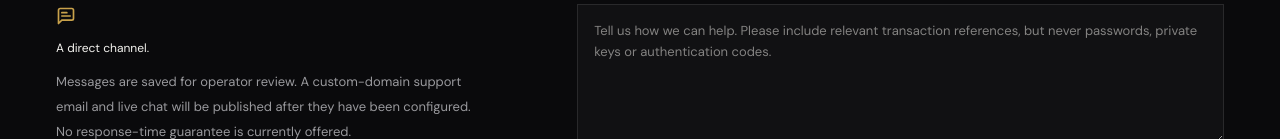
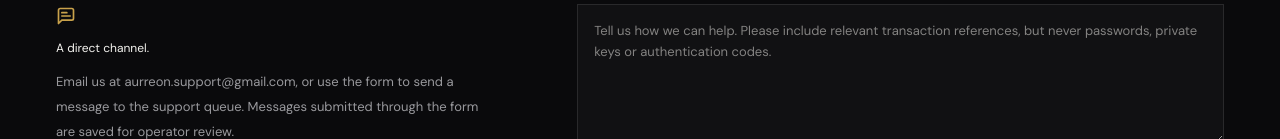
Before and after one commit to XenPluff/CryptoInvest, a Next.js app: page /support in a window 1280 px wide. Shown: the part 813-952 px from the top of the page. Built offline with nearby package versions, Linux system fonts and the light colour scheme.

Commit message:
Set AUREON public support email

```diff
--- a/app/support/page.tsx
+++ b/app/support/page.tsx
@@ -3,6 +3,7 @@ import Link from "next/link";
 import { ShieldCheck, MessageSquareText } from "lucide-react";
 import { PublicShell, PageIntro } from "@/components/public/PublicShell";
 import { ContactForm } from "@/components/public/ContactForm";
+import { SUPPORT_EMAIL, SUPPORT_EMAIL_URL } from "@/lib/contact";
 export const metadata: Metadata = {
   title: "Support",
   description:
@@ -34,9 +35,10 @@ export default function SupportPage() {
             <MessageSquareText color="var(--gold)" size={20} />
             <strong>A direct channel.</strong>
             <p>
-              Messages are saved for operator review. A custom-domain support
-              email and live chat will be published after they have been
-              configured. No response-time guarantee is currently offered.
+              Email us at{" "}
+              <a href={SUPPORT_EMAIL_URL}>{SUPPORT_EMAIL}</a>, or use the form
+              to send a message to the support queue. Messages submitted through
+              the form are saved for operator review.
             </p>
           </div>
           <div className="public-contact-note">
--- a/components/SiteFooter.tsx
+++ b/components/SiteFooter.tsx
@@ -3,6 +3,7 @@ import Link from "next/link";
 import { useTranslation } from "@/lib/i18n";
 import { ArrowUpRight } from "lucide-react";
 import { AureonMark } from "./SiteHeader";
+import { SUPPORT_EMAIL, SUPPORT_EMAIL_URL } from "@/lib/contact";
 export default function SiteFooter() {
   const { t, locale } = useTranslation();
   return (
@@ -43,6 +44,7 @@ export default function SiteFooter() {
               </Link>
               <Link href="/login">{t("Investor access")}</Link>
               <a href="/support#contact">{t("Speak with us")}</a>
+              <a href={SUPPORT_EMAIL_URL}>{SUPPORT_EMAIL}</a>
             </div>
           </div>
         </div>
--- /dev/null
+++ b/lib/contact.ts
@@ -0,0 +1,2 @@
+export const SUPPORT_EMAIL = "aurreon.support@gmail.com";
+export const SUPPORT_EMAIL_URL = `mailto:${SUPPORT_EMAIL}`;
```
Also changed, not shown: 1 other file (tests, documents, lock files or other folders).
